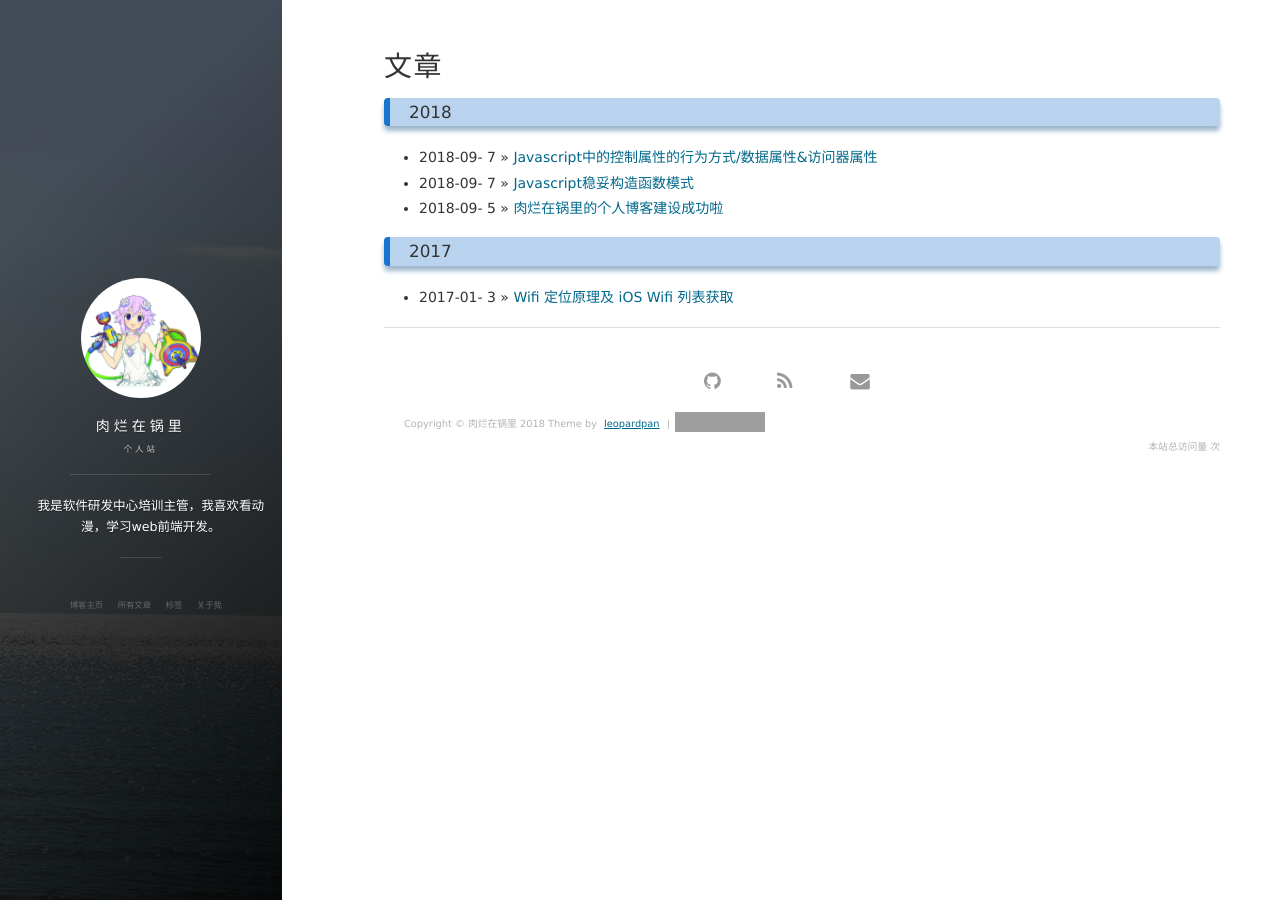
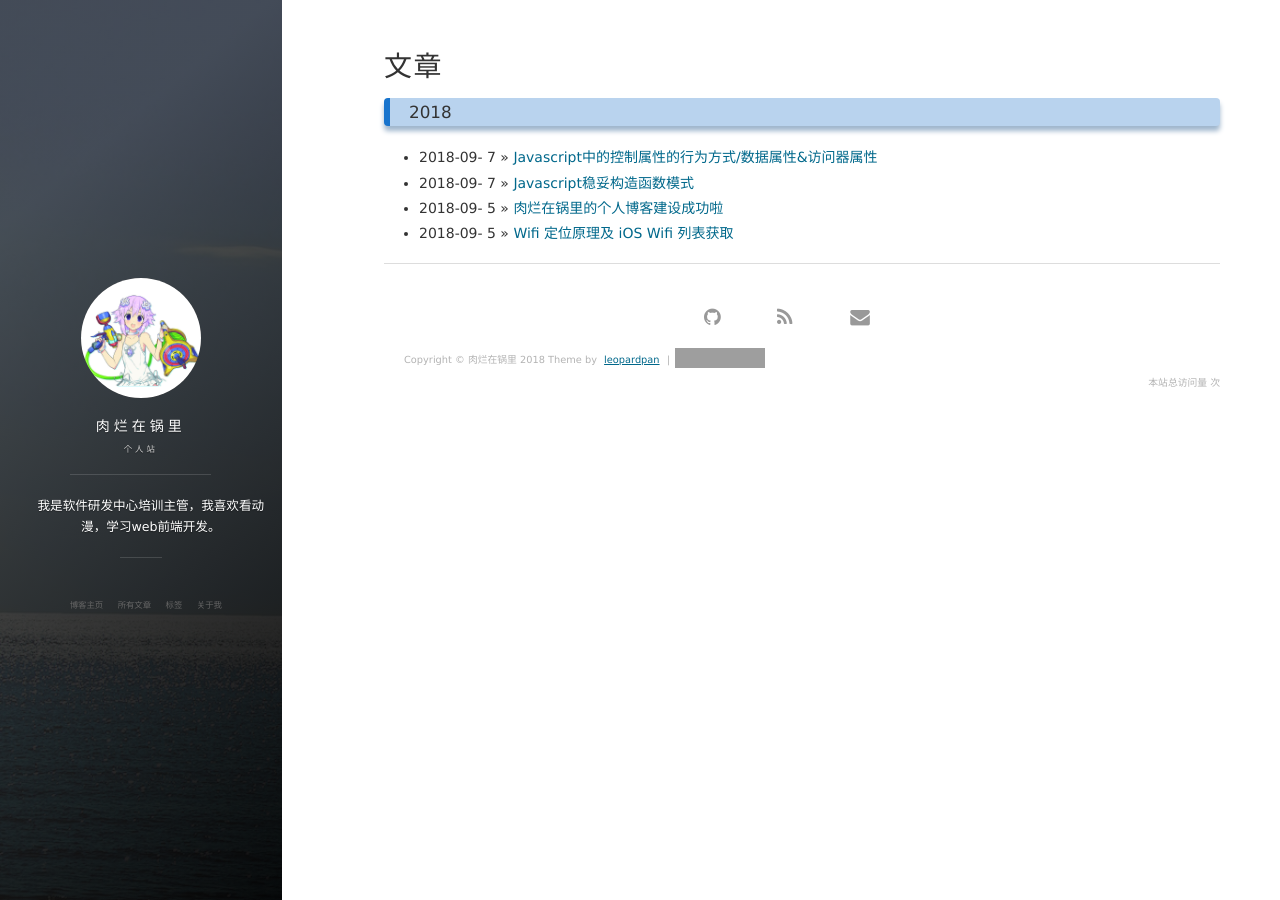
Before and after one commit to FDirectionClear/fdirectionclear.github.io, a Jekyll site: the page built from archive.html, in a window 1280 px wide. Built offline with Jekyll 4.4.1, drawn with Linux system fonts in a browser that asks for light colours; nearby versions of some CDN libraries; comment, search, counter and statistics services are not loaded; grey boxes are pictures that could not be loaded.

Commit message:
Update 2018-09-04-blog.md

```diff
--- a/_posts/2018-09-04-blog.md
+++ b/_posts/2018-09-04-blog.md
@@ -1,7 +1,7 @@
 ---
 layout: post
 title: Wifi 定位原理及 iOS Wifi 列表获取
-date: 2017-01-03
+date: 2018-09-05
 tag: iOS
 ---
 
```
